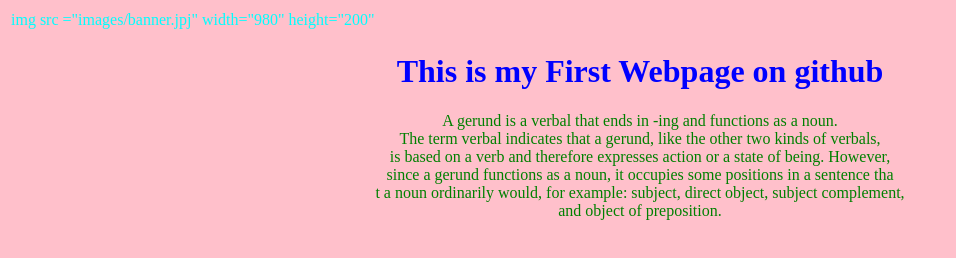
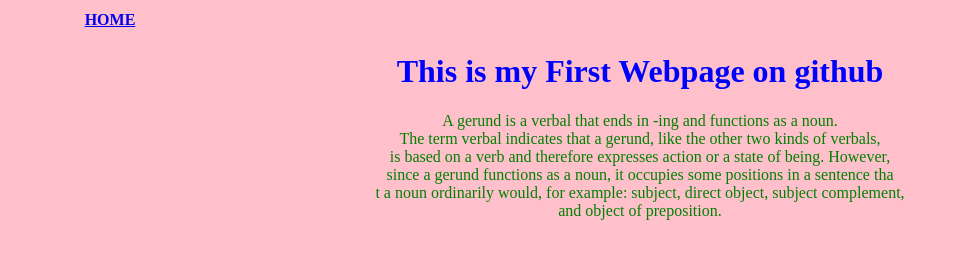
Before and after one commit to ayeshamunir786/dataopimal.github.io, a plain HTML site: page index.html in a window 1280 px wide. Shown: the whole page, without its empty margins (0-956 px from the left). Drawn offline with Linux system fonts and the light colour scheme.

Commit message:
Update index.html

```diff
--- a/index.html
+++ b/index.html
@@ -8,7 +8,7 @@ First Website
 	<body>
 		<table >
 			<tr>
-				<td align="center">img src ="images/banner.jpj" width="980" height="200"</td>
+				<td align="center" Width="198" bgcolor="pink"><a href="index.html"><b>HOME</b></a></td>
 												       </tr>
 												       </table>
 
```
